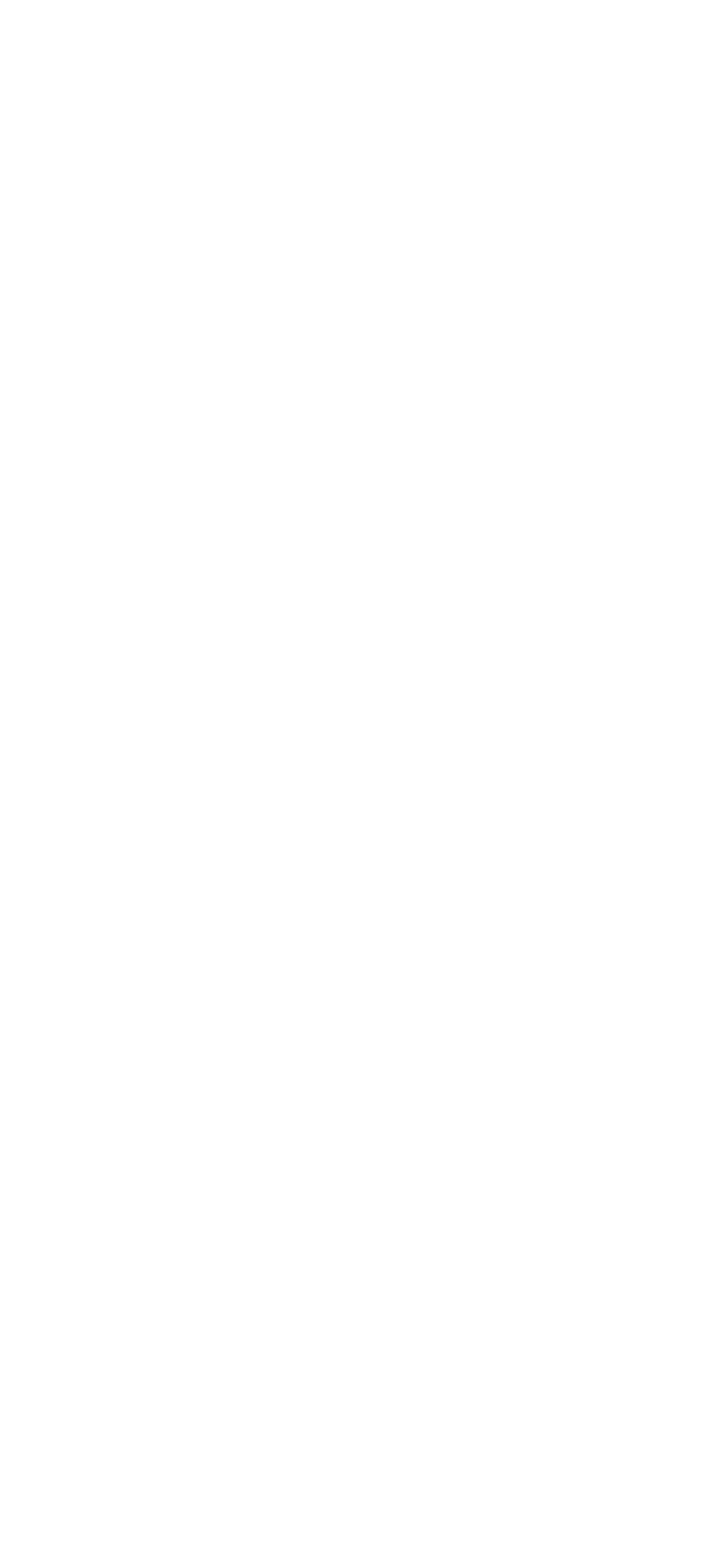
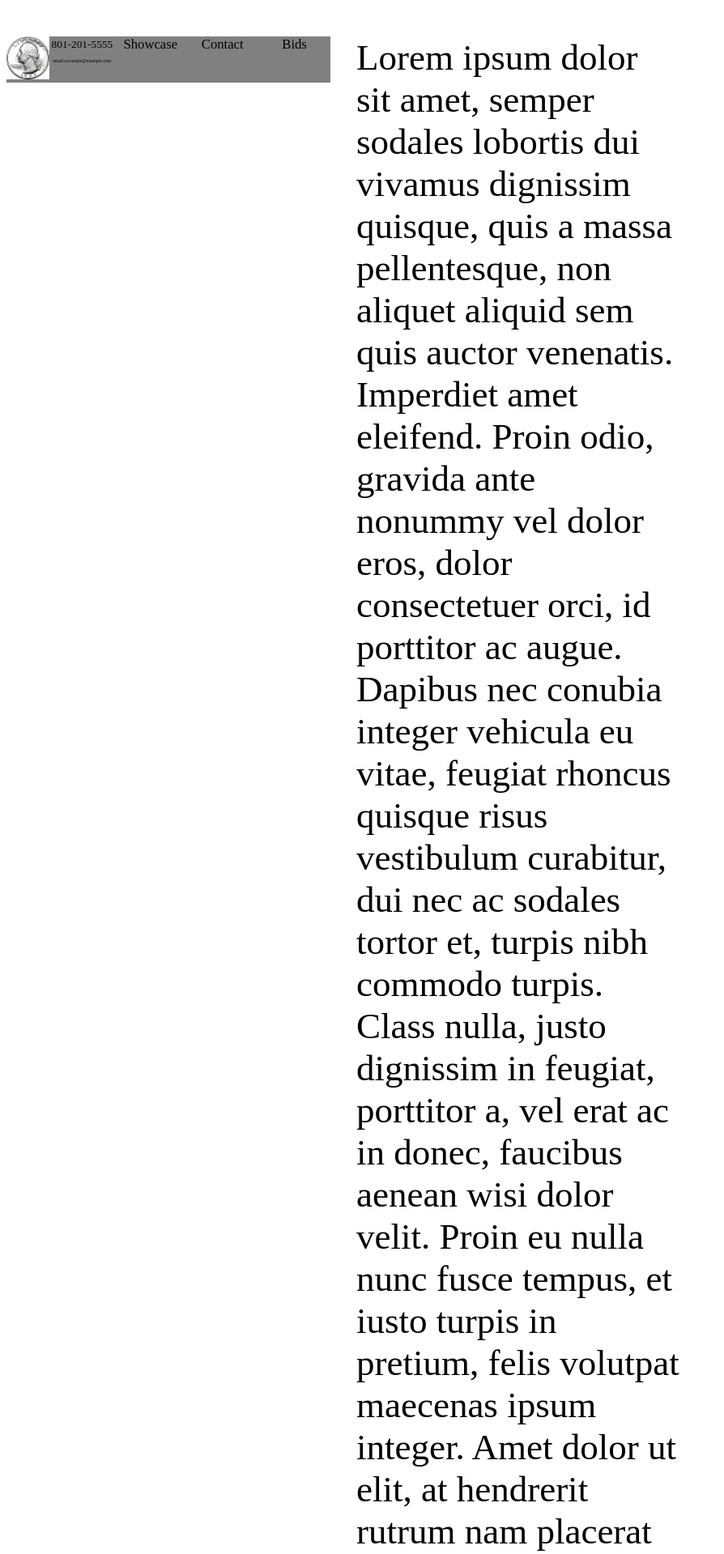
Before and after one commit to orrin-nay/newSite, a PHP site: page / in a window 1280 px wide. Before the commit the part shown is empty. Shown: the top 1919 px of the page at 81% size, without its empty margins (0-894 px from the left). Before the commit the page ends 800 px from the top, so only its background shows below. Run offline with PHP 8.4, Linux system fonts and the light colour scheme; some libraries are stand-ins or nearby versions.

Commit message:
Updated included directories

```diff
--- a/index.php
+++ b/index.php
@@ -6,12 +6,31 @@ and open the template in the editor.
 -->
 <html>
     <head>
+        <script src="https://ajax.googleapis.com/ajax/libs/jquery/3.1.1/jquery.min.js"></script>
         <meta charset="UTF-8">
-        <title></title>
+        <title>Fancy Sites</title>
+        <script src="scripts/commercialHeader.js"></script>
+        <link href="styles/commercialHeader.css" rel="stylesheet">
     </head>
     <body>
-        <?php
-        // put your code here
-        ?>
+        <div id="headerContainer">
+            <ul id="header">
+                <li class="headerElement">Bids</li>
+                <li class="headerElement">Contact</li>
+                <li class="headerElement">Showcase</li>
+                <li id="headerContactInfo"><span id="headerPhoneNumber">801-201-5555</span><br>
+                    <span id="headerEmail">email.excample@example.com</span></li>
+                <li id="headerImageSquare"><img src="images/imgres.jpg"></li>
+            </ul>
+        </div>
+        <div id="bodyContainer">
+        <p>Lorem ipsum dolor sit amet, semper sodales lobortis dui vivamus dignissim quisque, quis a massa pellentesque, non aliquet aliquid sem quis auctor venenatis. Imperdiet amet eleifend. Proin odio, gravida ante nonummy vel dolor eros, dolor consectetuer orci, id porttitor ac augue. Dapibus nec conubia integer vehicula eu vitae, feugiat rhoncus quisque risus vestibulum curabitur, dui nec ac sodales tortor et, turpis nibh commodo turpis. Class nulla, justo dignissim in feugiat, porttitor a, vel erat ac in donec, faucibus aenean wisi dolor velit. Proin eu nulla nunc fusce tempus, et iusto turpis in pretium, felis volutpat maecenas ipsum integer. Amet dolor ut elit, at hendrerit rutrum nam placerat massa viverra, duis aenean, sed amet sociis. Et taciti dolor mauris libero, duis sed ac consectetuer sem, laoreet ut vivamus enim hendrerit egestas.
+</p>
+<p>Ac class, fringilla nec class nam tempor pellentesque, convallis sed wisi praesent pede venenatis dui, donec platea elit quam placerat, nulla arcu ipsum quis. Lorem erat habitasse eu, hendrerit et minima congue exercitation amet magnis. In sit, ac nibh scelerisque nec sollicitudin quisque, id vel mi lorem sed venenatis id. Vulputate id elementum ac lobortis orci, ut viverra, erat est arcu vel metus fusce, luctus pulvinar lacus. Amet a nisl rutrum nec pretium. Vel eu, rutrum lacus maecenas, vero interdum, diam dolor lectus et faucibus urna, nunc vestibulum quisque tincidunt eget sed. Purus elementum dolor magna ac lacus diam, morbi integer turpis justo eget ut rhoncus, id aliqua nulla lacinia litora nec fringilla, quis consequat pharetra suspendisse condimentum id. Libero ligula ut felis volutpat et, vestibulum suscipit. Mauris cum amet suspendisse natoque, massa quis consectetuer integer purus, auctor donec massa integer non ligula, vel nunc dui mauris vehicula suscipit, nec amet. Rhoncus commodo. Magna mollis, dignissim mollis platea at.</p>
+<p>Convallis quam, elit neque sit, non viverra velit commodo tortor proin pretium, magna purus placerat egestas mollis laoreet. Nec duis posuere felis vivamus, erat vestibulum. Ac nunc sed dui in, varius vel sed proin, pellentesque nec bibendum et donec id, felis in malesuada purus orci. Duis ligula accumsan aliquid vitae, est nunc varius faucibus eros neque, amet ut maecenas in sed, morbi mi velit mollis sit libero ante, dolor fringilla. Sit dui malesuada, fringilla etiam. Elementum phasellus nam cras dui porta dis, arcu viverra libero mauris risus pellentesque pellentesque, torquent sit dapibus amet ut. Varius orci neque egestas proin ac et, scelerisque pede nulla suscipit neque at pede, orci blandit habitant non pede quis pulvinar, lacinia nulla amet dui dolor aliquam libero. Vel est vestibulum magna id amet duis, commodo vehicula, facilisi est, metus quo. Ipsum et facilisis urna interdum, sit ultrices, imperdiet pariatur euismod auctor, aliquam ante sapien proin ut lacus aliquet, lorem eu in. Lorem ac purus lectus ipsum. Scelerisque condimentum auctor eget, id dui at, nulla massa, morbi posuere interdum et. Ut sed et, mauris arcu.
+</p>
+<p>Sapien suspendisse vivamus diam, mattis purus mauris aliquam at. Fermentum tincidunt, dignissim nec in sodales massa dignissim, sed ultrices fringilla, nunc metus maecenas ipsum rutrum. Imperdiet eu velit nibh varius rutrum, magna lacus etiam lectus vestibulum, lectus dictum wisi tortor eros id semper. Volutpat est integer nullam elit gravida in, quam mus lobortis pede, nullam mauris vel. Mollis suspendisse vitae ut vitae, eu est non lacus laoreet dolor, posuere wisi id sed sit egestas, in ac in, ante nunc sodales in id volutpat lectus. Eu cras purus cursus et orci, amet eros quam quis, dictum massa. Pellentesque morbi libero bibendum sodales odio, justo sed ut dolor aliquam praesent, vehicula nunc amet sagittis et morbi luctus, ut aenean dui pede a justo. At varius diam dapibus ac eu viverra, turpis vel quisque felis, eu elit purus lectus augue pretium, maecenas vitae, a nam vel mattis potenti amet nec.
+</p>
+        </div>
     </body>
 </html>
--- /dev/null
+++ b/scripts/commercialHeader.js
@@ -0,0 +1,52 @@
+/*
+ * To change this license header, choose License Headers in Project Properties.
+ * To change this template file, choose Tools | Templates
+ * and open the template in the editor.
+ */
+
+  var screenWithFraction = 1/2;
+  var newScreenSize = screen.width *screenWithFraction;
+  var fractionOfScreenReseverdForContactInfoAndLogo = 1/3;
+window.onload =  function (){
+  var headerElements = document.getElementsByClassName("headerElement");
+  var header = document.getElementById("headerContainer");
+  var headerContact = document.getElementById("headerContactInfo");
+    header.style.width = newScreenSize + "px";
+    document.getElementById("bodyContainer").style.width = newScreenSize + "px";
+  for(i = 0; i < headerElements.length; i++){
+      headerElements[i].style.width = (newScreenSize/headerElements.length)*(1- fractionOfScreenReseverdForContactInfoAndLogo)  + "px";
+      headerElements[i].style.fontSize = (newScreenSize/headerElements.length)/8  + "px";
+  }
+  headerContact.style.width = (3/5)*fractionOfScreenReseverdForContactInfoAndLogo*newScreenSize + "px";
+  document.getElementById("headerPhoneNumber").style.fontSize = (newScreenSize)/30  + "px";
+  document.getElementById("headerEmail").style.fontSize = (newScreenSize)/70  + "px";
+  document.getElementById("headerImageSquare").style.width = (2/5)*fractionOfScreenReseverdForContactInfoAndLogo*newScreenSize + "px";
+  document.getElementById("headerImageSquare").childNodes[0].style.width = (2/5)*fractionOfScreenReseverdForContactInfoAndLogo*newScreenSize + "px";
+
+      if($(window).width() < newScreenSize){
+          window.onresize();
+      }
+  };
+  window.onresize = function(){
+      if($(window).width() > screen.width/4){
+      if($(window).width() < newScreenSize){
+  var headerElements = document.getElementsByClassName("headerElement");
+  var header = document.getElementById("headerContainer");
+  var headerContact = document.getElementById("headerContactInfo");
+    header.style.width = $(window).width() + "px";;
+  for(i = 0; i < headerElements.length; i++){
+      headerElements[i].style.width = ($(window).width()/headerElements.length)*(1- fractionOfScreenReseverdForContactInfoAndLogo)  + "px";
+      headerElements[i].style.fontSize = ($(window).width()/headerElements.length)/8  + "px";
+  }
+  headerContact.style.width = (3/5)*fractionOfScreenReseverdForContactInfoAndLogo*$(window).width() + "px";
+  document.getElementById("headerPhoneNumber").style.fontSize = ($(window).width())/30  + "px";
+  document.getElementById("headerEmail").style.fontSize = ($(window).width())/70  + "px";
+  document.getElementById("headerImageSquare").style.width = (2/5)*fractionOfScreenReseverdForContactInfoAndLogo*$(window).width() + "px";
+  document.getElementById("headerImageSquare").childNodes[0].style.width = (2/5)*fractionOfScreenReseverdForContactInfoAndLogo*$(window).width() + "px";
+    document.getElementById("bodyContainer").style.width = $(window).width() + "px";
+      }
+  }
+  }
+var toType = function(obj) {
+  return ({}).toString.call(obj).match(/\s([a-zA-Z]+)/)[1].toLowerCase()
+}
--- /dev/null
+++ b/styles/commercialHeader.css
@@ -0,0 +1,51 @@
+/*
+To change this license header, choose License Headers in Project Properties.
+To change this template file, choose Tools | Templates
+and open the template in the editor.
+*/
+/*
+    Created on : Jan 6, 2017, 2:01:18 PM
+    Author     : Naylo
+*/
+html{
+    padding-top: 0px;
+    margin-top: 0px;
+}
+#header{
+    list-style: none;
+    display: inline;
+    margin: 0px;
+    padding: 0px;
+}
+#headerContainer{
+    margin-left: auto;
+    margin-right: auto;
+    margin-top: 0px;
+    background-color: gray;
+    padding: 0px;
+    position: fixed;
+}
+#bodyContainer{
+    margin-left: auto;
+    margin-right: auto;
+    padding: 0px;
+    font-size: 45px;
+}
+.headerElement{
+    width: auto;
+    float: right;
+    margin: 0px;
+    text-align: center;
+}
+#headerContactInfo{
+    width: auto;
+    float: right;
+    margin: 0px;
+    text-align: center;
+}
+#headerImageSquare{
+    width: auto;
+    float: right;
+    margin: 0px;
+    text-align: center;
+}
```
Also changed, not shown: images/imgres.jpg (added).
